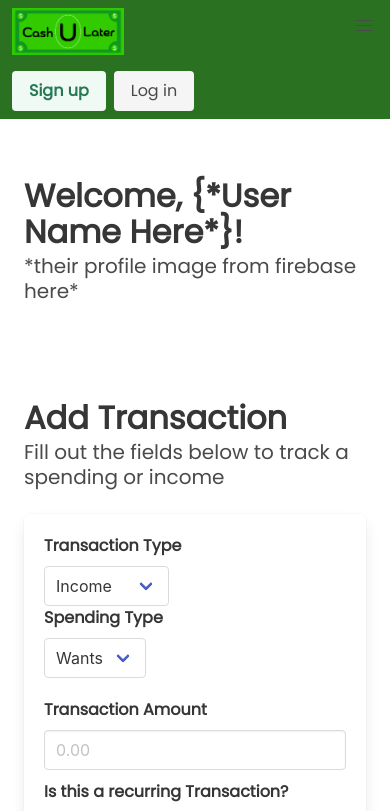
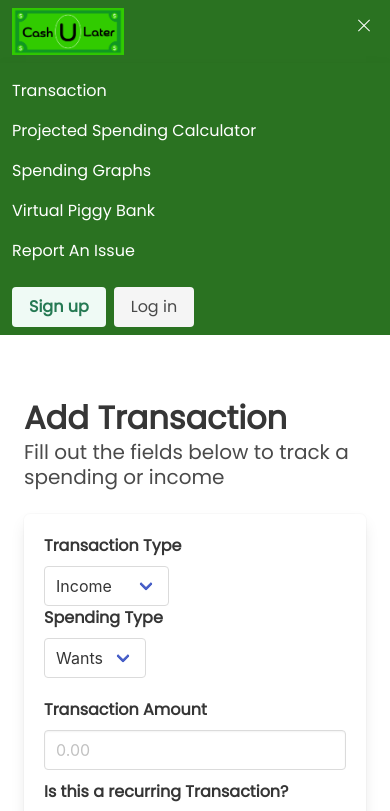
Before and after one commit to jonahhb/EECS-493-Cash-U-Later, a website: page index.html in a window 390 px wide. Both pictures are taken after a click on the button 364 px from the left and 26 px from the top of the page. Shown: the top 811 px of the page. Drawn offline with nearby package versions, Linux system fonts and the light colour scheme.

Commit message:
added navbar burger functional for when on mobile or when portrait and navbar works for graph and transaction sections

```diff
--- a/index.html
+++ b/index.html
@@ -32,13 +32,13 @@
 
   	<div id="navbarBasicExample" class="navbar-menu">
     	<div class="navbar-start">
-      	<a class="navbar-item">
+      	<a class="navbar-item" href="#FORM">
         	Transaction
       	</a>
       	<a class="navbar-item">
         	Projected Spending Calculator
       	</a>
-      	<a class="navbar-item">
+      	<a class="navbar-item" href="#GRAPHS">
         	Spending Graphs
       	</a>
       	<a class="navbar-item">
@@ -93,6 +93,7 @@
 	</h2>
 </section>
   <!-- Form container-->
+  <div id="FORM" class="sectionAnchor"></div>
   <section class="section">
 	<h1 class="title">Add Transaction</h1>
 	<h2 class="subtitle">
@@ -153,6 +154,7 @@
   </table>
 
   <!-- Graphs Section -->
+  <div id="GRAPHS" class="sectionAnchor"></div>
   <section class="section">
   <h1 class="title">Graphs</h1>
   <h2 class="subtitle">
--- a/script.js
+++ b/script.js
@@ -98,3 +98,50 @@ function toggleSelect() {
 	repeatedDiv.style.display = 'none';
   }
 }
+
+
+//nav-bar stuff start =============================
+//navbar code for burger menu for mobile
+document.addEventListener('DOMContentLoaded', () => {
+
+  // Get all "navbar-burger" elements
+  const $navbarBurgers = Array.prototype.slice.call(document.querySelectorAll('.navbar-burger'), 0);
+
+  // Add a click event on each of them
+  $navbarBurgers.forEach( el => {
+    el.addEventListener('click', () => {
+
+      // Get the target from the "data-target" attribute
+      const target = el.dataset.target;
+      const $target = document.getElementById(target);
+
+      // Toggle the "is-active" class on both the "navbar-burger" and the "navbar-menu"
+      el.classList.toggle('is-active');
+      $target.classList.toggle('is-active');
+
+    });
+  });
+
+  // get all a elements in #navbarBasicExample
+  const $navbarLinks = Array.prototype.slice.call(document.querySelectorAll('#navbarBasicExample a'), 0);
+
+  const $navbarMenu = document.getElementById('navbarBasicExample');
+
+  // add click event to each link
+  $navbarLinks.forEach( el => {
+    el.addEventListener('click', () => {
+
+      // remove is-active class from all navbar-burger elements
+      $navbarBurgers.forEach( el => {
+        el.classList.remove('is-active');
+      });
+
+      // remove is-active class from navbar-menu
+      $navbarMenu.classList.remove('is-active');
+
+    }
+  )});
+
+});
+
+//nav-bar stuff end =============================
--- a/style.css
+++ b/style.css
@@ -114,6 +114,24 @@ h3 {
 .navbar-item:hover {
   color: #1E441E;
 }
+.navbar-item {
+  background-color: #2A7221;
+}
+
+#navbarBasicExample.navbar-menu.is-active {
+  background-color: #2A7221;
+}
+
+a.navbar-burger {
+  color: white;
+}
+
+/* Makes the links on the navbar scroll to the right spot*/
+.sectionAnchor {
+  position: relative;
+  padding-top: 100px;
+  margin-top: -100px;
+}
 
 #repeated{
   display:none;
```
